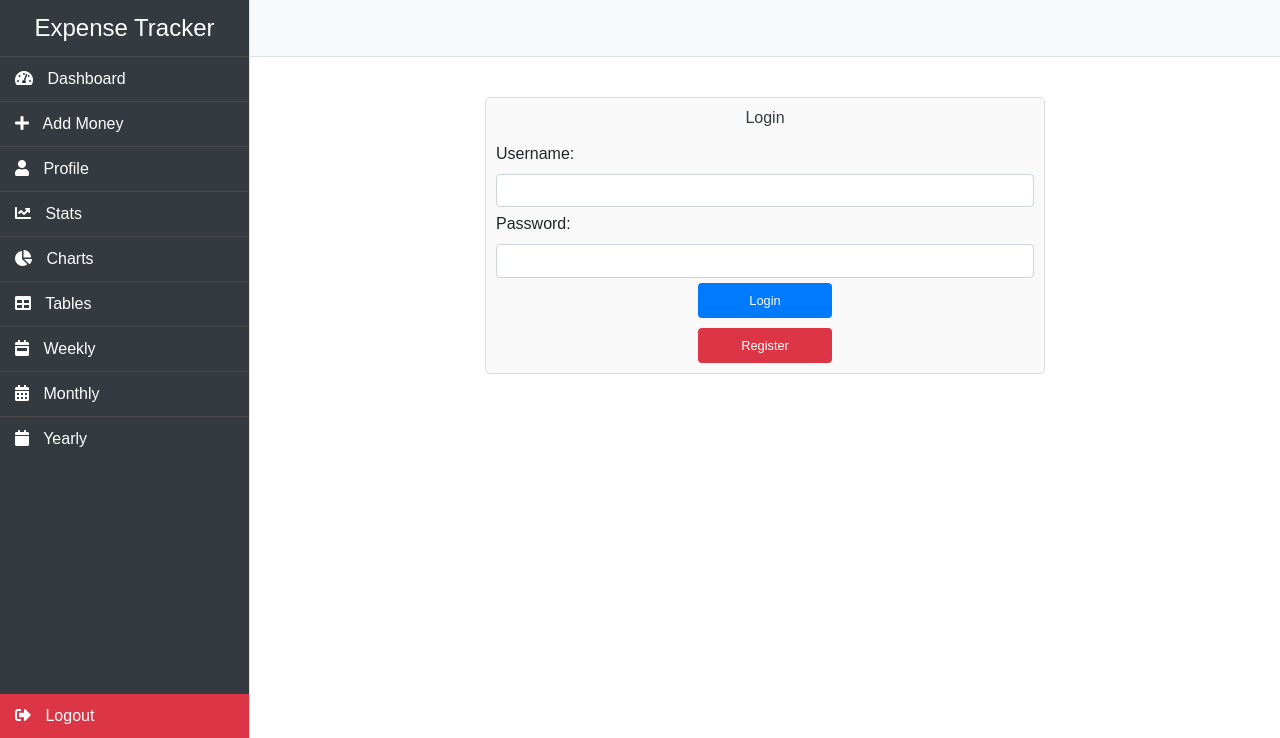
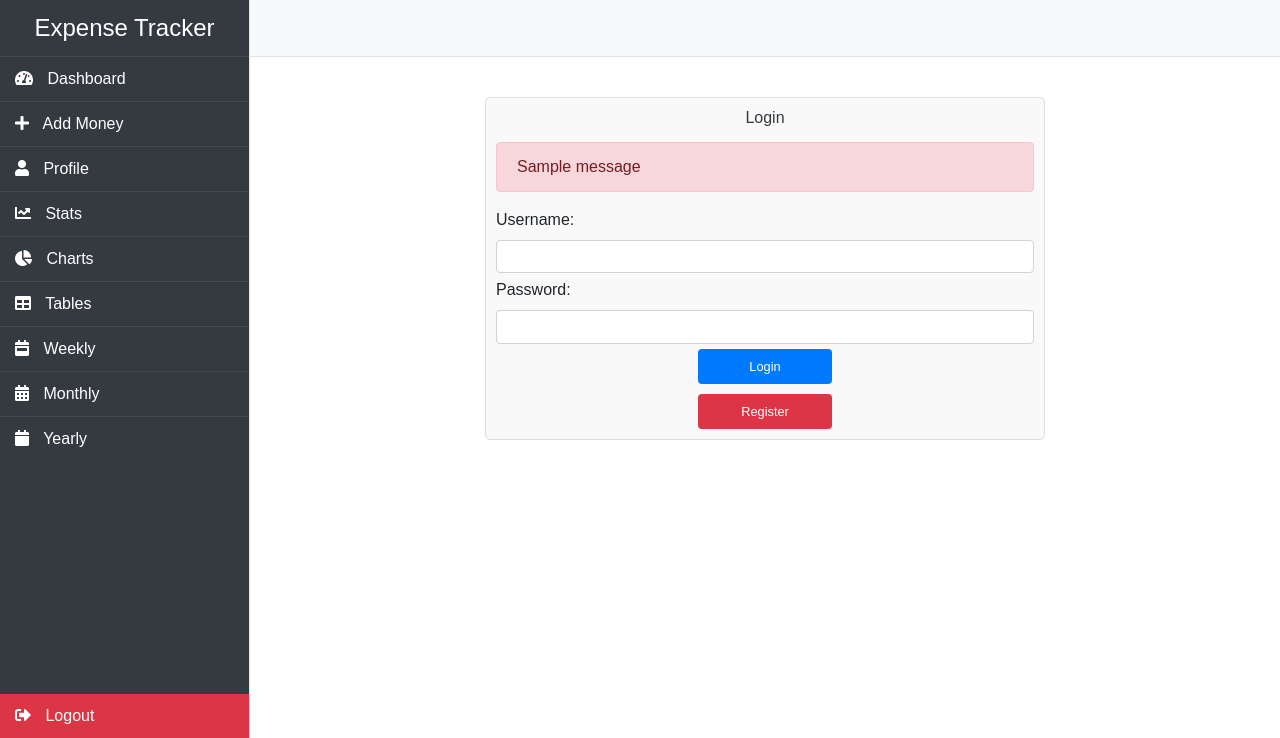
Before and after one commit to Kirill777-web/RumiExpenseTracker, a Django app: page /accounts/home/ in a window 1280 px wide. Shown: the top 738 px of the page. Run offline with Django 5.2, Linux system fonts and the light colour scheme; tables that the repository leaves empty hold one stand-in row (values such as "Sample post"); one stand-in notice (Sample message) is shown; some libraries are stand-ins or nearby versions.

Commit message:
added messages for login and logout

```diff
--- a/ExpenseTracker/settings.py
+++ b/ExpenseTracker/settings.py
@@ -37,6 +37,7 @@ INSTALLED_APPS = [
     'expenses.apps.ExpensesConfig',
     'accounts.apps.AccountsConfig',
     'reports.apps.ReportsConfig',
+    'django.contrib.messages',
 ]
 
 # Middleware
--- a/accounts/templates/accounts/login.html
+++ b/accounts/templates/accounts/login.html
@@ -3,6 +3,13 @@
 {% block content %}
 <div class="container narrow-container">
     <h2>Login</h2>
+    {% if messages %}
+    <div class="alert alert-danger" role="alert">
+        {% for message in messages %}
+            {{ message }}
+        {% endfor %}
+    </div>
+    {% endif %}
     <form method="POST" action="{% url 'login' %}">
         {% csrf_token %}
         <div class="form-group">
@@ -15,6 +22,6 @@
         </div>
         <button type="submit" class="btn btn-primary">Login</button>
     </form>
-    <a href="{% url 'register' %}"class="btn btn-logout">Register</a>
+    <a href="{% url 'register' %}" class="btn btn-logout">Register</a>
 </div>
 {% endblock %}
--- a/accounts/views.py
+++ b/accounts/views.py
@@ -2,7 +2,7 @@ from django.contrib.auth.decorators import login_required
 from django.contrib.auth import logout as auth_logout
 from django.shortcuts import render, redirect, get_object_or_404
 from django.contrib import messages
-from django.contrib.auth import authenticate, logout
+from django.contrib.auth import authenticate, login as dj_login
 from django.contrib.auth import login as dj_login
 from django.middleware.csrf import get_token
 from django.contrib.auth.models import User
```
